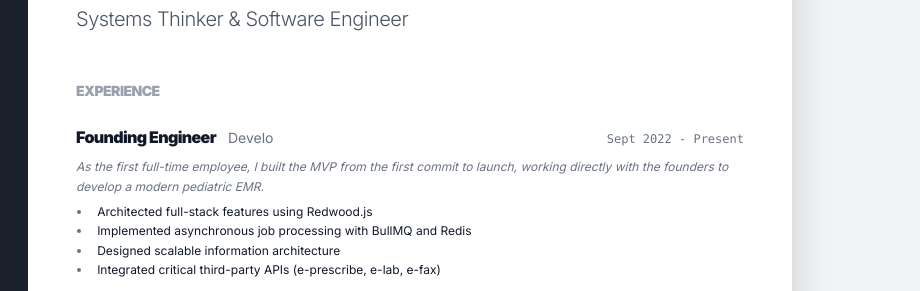
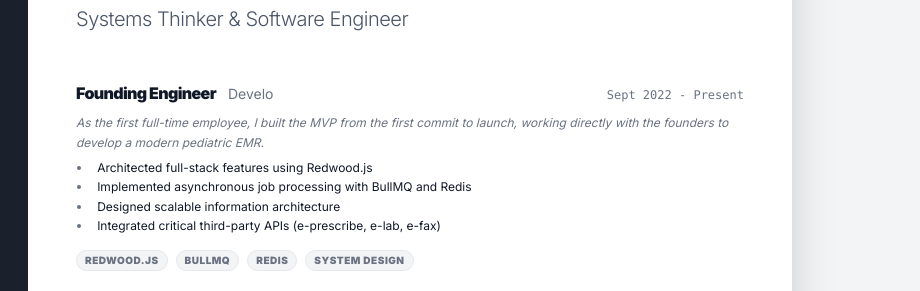
Before and after one commit to cstoltze/me, an Astro site: page /resume in a window 1280 px wide. Shown: the part 179-470 px from the top of the page, 360-1280 px from the left. Built offline with nearby package versions, Linux system fonts and the light colour scheme; Astro itself is replaced by a stand-in of ours.

Commit message:
fix: remove redundant experience header

```diff
--- a/src/pages/resume.astro
+++ b/src/pages/resume.astro
@@ -128,7 +128,6 @@ const sortedExperience = experience.sort((a, b) => {
 
         <!-- Experience -->
         <div>
-          <h2 class="text-sm font-bold uppercase tracking-widest text-gray-400 mb-6 print:mb-4">Experience</h2>
           <div class="space-y-10 print:space-y-6">
             {sortedExperience.map(entry => (
               <ResumeItem entry={entry} />
```
